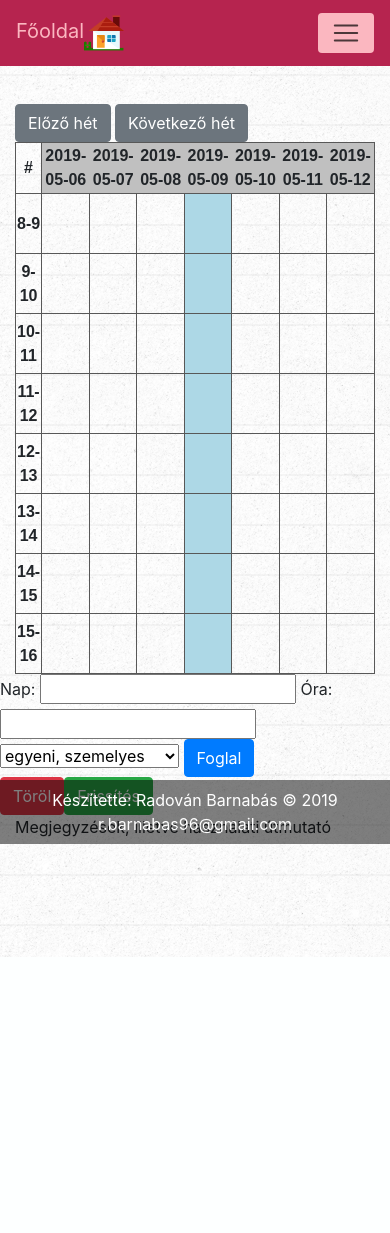
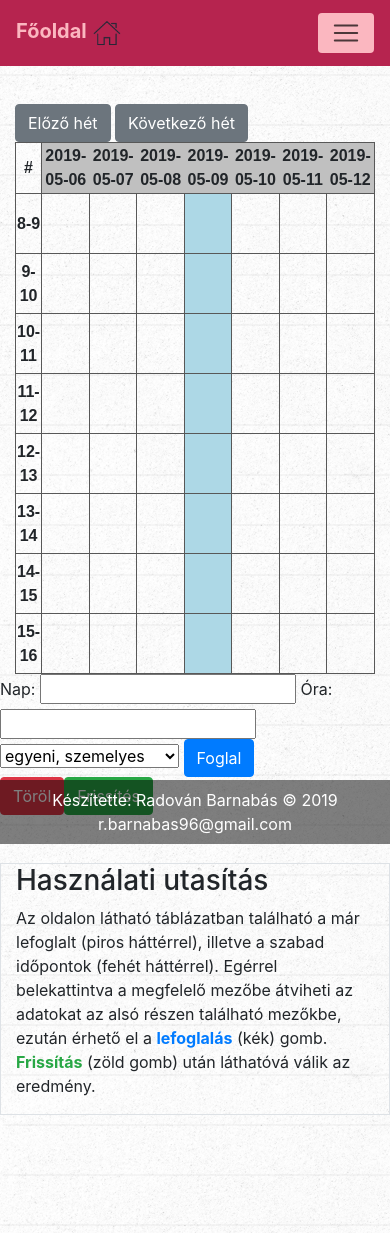
Before and after one commit to Archeloth/Base, a PHP site: page /booking.php in a window 390 px wide. Before the commit the page ends 957 px from the top, so only its background shows below. Run offline with PHP 8.4, Linux system fonts and the light colour scheme; the visitor is signed in with stand-in values (Sample User, id 1); data comes from the database, SQL or seed files in the repository; data that the repository does not hold is empty.

Commit message:
Full css and flexbox implementation
search bar stays on top on mobile now and the colors should be more visible/contrasted

```diff
--- a/about_gym.php
+++ b/about_gym.php
@@ -18,7 +18,7 @@
             </div>
         </div>
 
-        <div class="offset-sm-3 col-sm-6">
+        <div class="offset-sm-2 col-sm-8 pt-5">
            <p>Lorem ipsum dolor sit amet, consectetur adipiscing elit. Maecenas facilisis lacus vel efficitur dignissim. In sollicitudin rutrum nulla, eu suscipit felis volutpat in. Quisque velit odio, tincidunt dictum lorem ut, congue consequat massa. Suspendisse bibendum interdum nibh vitae pharetra. Nam nisi odio, fringilla at facilisis ac, egestas non arcu. Suspendisse commodo sem ac congue eleifend. Fusce sed eros ornare, efficitur ante eu, lobortis purus. Nunc gravida blandit magna ut tempor. Pellentesque at nunc cursus, tincidunt orci ac, finibus enim.</p>
 
             <p>Fusce vehicula metus id purus tincidunt, quis lobortis mi pulvinar. Nam vehicula, libero at aliquet pulvinar, ligula erat faucibus velit, vitae vehicula quam enim ac urna. Quisque tincidunt elementum quam, sit amet faucibus nibh finibus eget. Morbi tempus rhoncus nibh, vitae malesuada magna viverra non. Sed dictum turpis tortor, at fermentum nisl dictum sollicitudin. Cras dictum pharetra mauris et hendrerit. Aenean ultricies eros a risus consequat vehicula. Fusce eleifend gravida velit eget condimentum. Aliquam sapien ipsum, porttitor bibendum semper et, venenatis id nisl. Morbi a urna sed quam congue dapibus. Vivamus faucibus tellus laoreet hendrerit maximus. Suspendisse vel vestibulum felis. Nam turpis massa, porttitor congue ipsum a, tristique vestibulum justo.</p>
--- a/booking.php
+++ b/booking.php
@@ -12,8 +12,9 @@ include 'includes/head.php';
             <div class="col-sm-10">
                 <?php include 'includes/calendar_build.php'; ?>
             </div>
-            <div class="col-sm-2">
-            Megjegyzések, illetve használati útmutató
+            <div class="col-sm-2 border mt-5">
+                <h3>Használati utasítás</h3>
+                <p>Az oldalon látható táblázatban található a már lefoglalt (piros háttérrel), illetve a szabad időpontok (fehét háttérrel). Egérrel belekattintva a megfelelő mezőbe átviheti az adatokat az alsó részen található mezőkbe, ezután érhető el a <span class="text-primary"><b>lefoglalás</b></span> (kék) gomb. <span class="text-success"><b>Frissítás</b></span> (zöld gomb) után láthatóvá válik az eredmény.<?php if($_SESSION["adminE"]==0) { echo "<br><b>Ön kizárólag CSAK egyéni tornát tud lefoglalni. Csoportos tornáról egyeztessen telefonon.</b>"; } ?> </p>
             </div>
         </div>
 
--- a/css/index.style.css
+++ b/css/index.style.css
@@ -15,6 +15,7 @@ body{
 }
 .navbar{
     background-color: #b6244f !important;
+    font-weight: bold !important;
   }
   .navbar .navbar-toggler{
     background-color: #fbb7c0;
@@ -27,10 +28,11 @@ body{
   }
   .navbar .navbar-brand:hover,
   .navbar .navbar-brand:focus {
-    color: #fbb7c0;
+    color: #ffffff;
   }
   .navbar .navbar-text {
     color: #fbb7c0;
+
   }
   .navbar .navbar-text a {
     color: #fbb7c0;
@@ -71,7 +73,7 @@ body{
   .navbar .navbar-nav .nav-item.show .nav-link:hover,
   .navbar .navbar-nav .nav-item.show .nav-link:focus {
     color: #fbb7c0;
-    background-color: #a22147;
+    background-color: #a54360;
   }
   .navbar .navbar-toggle {
     border-color: #ee6d94;
@@ -108,10 +110,6 @@ footer{
   margin-top: 20px;
   box-shadow: 6px 7px 18px 4px rgba(71,43,28,0.75);
 }
-.customfont{
-  font-family: Amatic;
-  font-size: 2em;
-}
 .comment{
   margin-top: 20px;
 }
@@ -119,3 +117,91 @@ footer{
   resize: none;
   margin-top: 20px;
 }
+button {
+  z-index: 1;
+  position: relative;
+  font-size: inherit;
+  font-family: inherit;
+  color: white;
+  padding: 0.5em 1em;
+  outline: none;
+  border: none;
+  background-color: #a22147;
+}
+
+button {
+  z-index: 1;
+  font-size: inherit;
+  font-family: inherit;
+  color: white;
+  padding: 0.5em 1em;
+  outline: none;
+  border: none;
+  background-color: #a22147;
+}
+
+button:hover {
+  cursor: pointer;
+  animation: jelly 0.5s linear;
+}
+
+@keyframes jelly {
+  0%,
+  100% {
+    transform: scale(1, 1);
+  }
+  25% {
+    transform: scale(0.9, 1.1);
+  }
+  50% {
+    transform: scale(1.1, 0.9);
+  }
+  75% {
+    transform: scale(0.95, 1.05);
+  }
+}
+
+a {
+  position: relative;
+  text-decoration: none !important;
+}
+
+.nav-link:hover, .dropdown-item:hover {
+  color: white !important;
+}
+
+a::before {
+  content: '';
+  position: absolute;
+  left: 50%;
+  bottom: 0;
+  width: 100%;
+  height: 2px;
+  background-color: #fc2f70;
+  transform-origin: center;
+  transform: translate(-50%, 0) scaleX(0);
+  transition: transform 0.3s ease-in-out;
+}
+
+a:hover::before {
+  transform: translate(-50%, 0) scaleX(1);
+}
+
+.fixed{
+  position: fixed;
+  right: 2vw;
+}
+@media screen and (max-width: 900px ){
+  .fixed{
+    position: static;
+    display: flex;
+    flex-direction: column;
+    order: 1;
+  }
+}
+.profile-items{
+  list-style: none;
+}
+footer{
+  z-index: 1;
+}
--- a/get_data.php
+++ b/get_data.php
@@ -16,7 +16,7 @@ session_start();
           //echo '<img class="card-img-top" src="http://placehold.it/750x300" alt="Card image cap">';
           echo '<div class="card-body">';
           echo '<h2 class="card-title">'. $row['title'].'</h2>';
-          echo '<p class="card-text article customfont">'.$row['content'].'</p>';
+          echo '<p class="card-text article">'.$row['content'].'</p>';
           echo '</div>';
           echo '<div class="card-footer text-muted">';
           echo 'Létrehozva '.$row['created'];
--- a/includes/content.php
+++ b/includes/content.php
@@ -4,7 +4,7 @@
 <div class="row">
 
   <!-- Blog Entries Column, ehhez fűződnek hozzá a cikkek -->
-  <div class="col-md-8">
+  <div class="column col-md-8 order-12">
     <h1 class="my-4">Gyógytorna
       <small>mindenkinek...</small>
     </h1>
--- a/includes/nav.php
+++ b/includes/nav.php
@@ -1,6 +1,6 @@
 <nav class="navbar navbar-expand-lg fixed-top">
     <div class="container">
-      <a class="navbar-brand" href="index.php">Főoldal<img src="images/home.svg" style="height: 40px"></a>
+      <a class="navbar-brand" href="index.php">Főoldal<img src="images/home_icon.png" style="height: 40px"></a>
       <button class="navbar-toggler" type="button" data-toggle="collapse" data-target="#navbarResponsive" aria-controls="navbarResponsive" aria-expanded="false" aria-label="Toggle navigation">
         <span class="navbar-toggler-icon"></span>
       </button>
@@ -59,7 +59,7 @@
 
             echo '<li class="nav-item">
             <form action="includes/logout.inc.php" method="post">
-            <button type="submit" class="btn btn-danger" name="logout-submit">Kilépés</button>
+            <button type="submit" class="btn btn-danger ml-2" name="logout-submit">Kilépés</button>
             </form>
           </li>';
           }
--- a/includes/sidebar.php
+++ b/includes/sidebar.php
@@ -1,5 +1,5 @@
 <!-- Sidebar Widgets Column -->
-<div class="col-md-4">
+<div class="column col-md-4 mt-2 fixed">
 
 <!-- Search Widget -->
 <div class="card my-4 mycard">
@@ -8,7 +8,7 @@
   <form action="index.php" method="GET">
     <div class="input-group">
       <input type="text" name="search" class="form-control" placeholder="...">
-      <button type="submit" class="btn btn-primary" name="keres-submit">Keres</button>
+      <button type="submit" class="btn btn-primary ml-2" name="keres-submit">Keres</button>
     </div>
   </form>
   </div>
@@ -18,7 +18,7 @@
 <!-- Kategóriák szerint lehet listázni, a linkekre kattintva a kereső funkció indul el-->
 <div class="card my-4 mycard">
   <h5 class="card-header">Kategóriák</h5>
-  <div class="card-body">
+  <div class="card-body d-flex justify-content-center">
 
         <ul class="list-unstyled mb-0">
         <?php
--- a/myprofile.php
+++ b/myprofile.php
@@ -10,7 +10,7 @@ echo '<title>'.$_SESSION['userName'].'</title>';
     <div class="container py-5">
         <div class="offset-sm-2 col-sm-8">
             <h2>Üdv a profilodon</h2>
-            <ul>
+            <ul class="profile-items">
                 <li><a href="info_update.php"><button class="btn btn-secondary form-control">Személyes adatok módosítása</button></a></li>
                 <li><a href="forgot_pwd.php"><button class="btn btn-secondary form-control">Jelszó módosítás</button></a></li>
                 <li><a href="change_username.php"><button class="btn btn-secondary form-control">Felhasználónév módosítása</button></a></li>
```
Also changed, not shown: images/home_icon.png (added).
